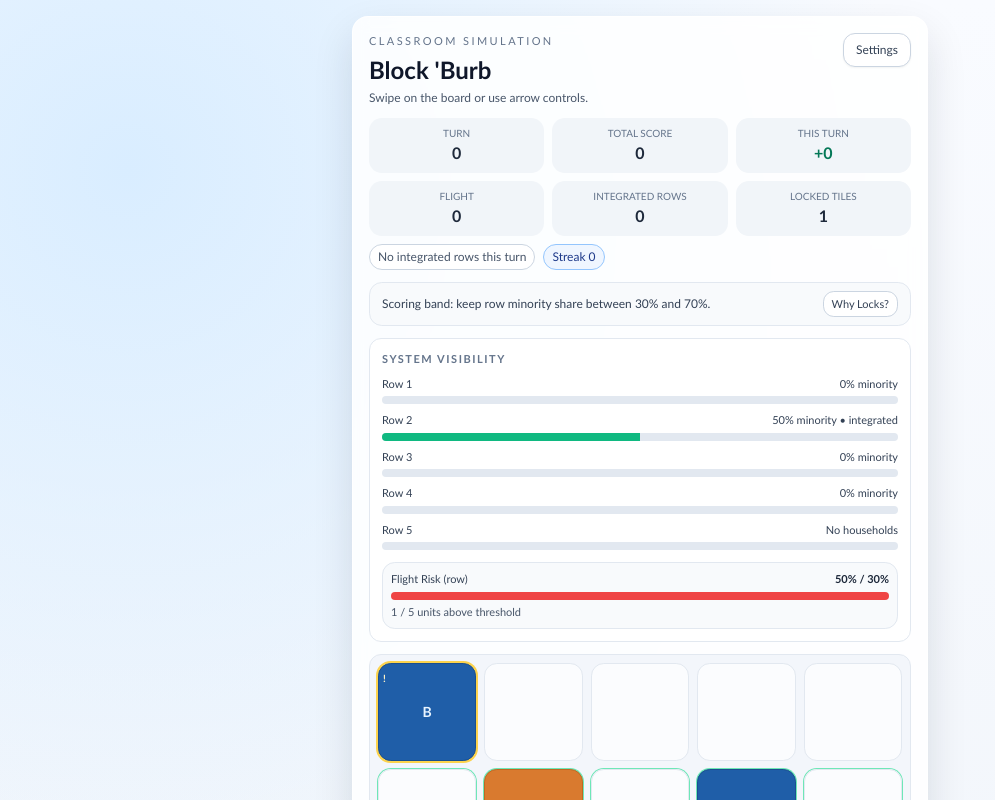
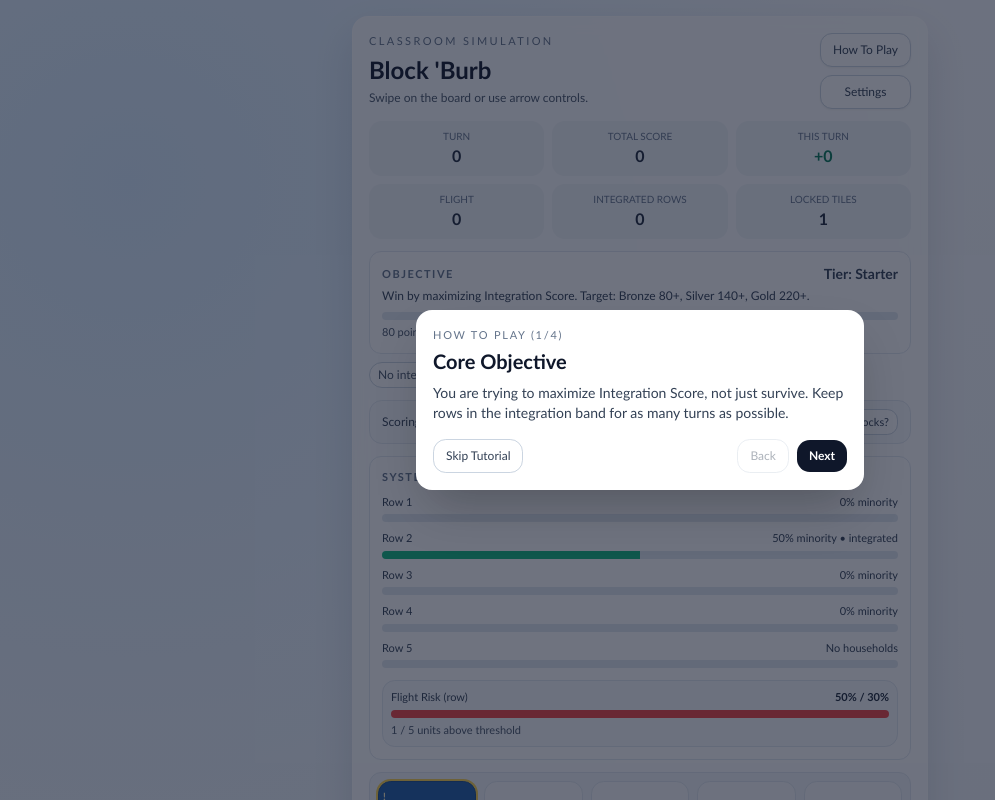
Before and after one commit to professorcaren/block-burb, a React (Vite) app in the folder block-burb-app/: page / in a window 1280 px wide. Shown: the top 800 px of the page, without its empty margins (0-995 px from the left). Built offline with nearby package versions, Linux system fonts and the light colour scheme.

Commit message:
Add onboarding tutorial and explicit win goals

```diff
--- a/block-burb-app/src/App.tsx
+++ b/block-burb-app/src/App.tsx
@@ -112,6 +112,61 @@ interface FlightRiskMetric {
   totalUnits: number
   riskRatio: number
   label: 'low' | 'medium' | 'high' | 'triggered'
+}
+
+interface ScoreTier {
+  label: 'Starter' | 'Bronze' | 'Silver' | 'Gold'
+  points: number
+  tone: string
+}
+
+interface OnboardingStep {
+  title: string
+  body: string
+}
+
+const SCORE_TIERS: ScoreTier[] = [
+  { label: 'Starter', points: 0, tone: 'text-slate-700' },
+  { label: 'Bronze', points: 80, tone: 'text-amber-700' },
+  { label: 'Silver', points: 140, tone: 'text-sky-700' },
+  { label: 'Gold', points: 220, tone: 'text-emerald-700' },
+]
+
+const ONBOARDING_STEPS: OnboardingStep[] = [
+  {
+    title: 'Core Objective',
+    body: "You are trying to maximize Integration Score, not just survive. Keep rows in the integration band for as many turns as possible.",
+  },
+  {
+    title: 'How You Score',
+    body: 'Each turn, every row in the 30%-70% minority range gives points. Streaking integrated turns increases your total quickly.',
+  },
+  {
+    title: 'What Causes Collapse',
+    body: 'When minority share crosses the tipping threshold, flight can trigger. Watch the Flight Risk meter and avoid threshold jumps.',
+  },
+  {
+    title: 'What Counts As A Win',
+    body: 'Use score tiers: Bronze 80+, Silver 140+, Gold 220+. Try to hit Silver while preventing lock spirals and full segregation.',
+  },
+]
+
+const ONBOARDING_STORAGE_KEY = 'block-burb-onboarding-v1'
+
+const getScoreTier = (score: number): ScoreTier =>
+  SCORE_TIERS.reduce((best, tier) => (score >= tier.points ? tier : best), SCORE_TIERS[0])
+
+const getNextScoreTier = (score: number): ScoreTier | null =>
+  SCORE_TIERS.find((tier) => tier.points > score) ?? null
+
+const getScoreProgress = (score: number, nextTier: ScoreTier | null): number => {
+  if (nextTier === null) {
+    return 100
+  }
+
+  const previousTier = SCORE_TIERS.reduce((best, tier) => (tier.points < nextTier.points ? tier : best), SCORE_TIERS[0])
+  const span = Math.max(1, nextTier.points - previousTier.points)
+  return Math.max(0, Math.min(100, Math.round(((score - previousTier.points) / span) * 100)))
 }
 
 const isHouseholdCell = (cell: Cell): cell is Tile =>
@@ -319,6 +374,8 @@ function App() {
   const [game, setGame] = useState(() => createInitialState(DEFAULT_CONFIG))
   const [showSettings, setShowSettings] = useState(false)
   const [showLockHelp, setShowLockHelp] = useState(false)
+  const [showOnboarding, setShowOnboarding] = useState(false)
+  const [onboardingStepIndex, setOnboardingStepIndex] = useState(0)
   const touchStartRef = useRef<TouchPoint | null>(null)
 
   const handleMove = useCallback(
@@ -327,6 +384,13 @@ function App() {
     },
     [config],
   )
+
+  useEffect(() => {
+    const hasSeen = window.localStorage.getItem(ONBOARDING_STORAGE_KEY)
+    if (!hasSeen) {
+      setShowOnboarding(true)
+    }
+  }, [])
 
   useEffect(() => {
     const onKeyDown = (event: KeyboardEvent): void => {
@@ -386,6 +450,25 @@ function App() {
     setGame(createInitialState(config))
   }
 
+  const openOnboarding = (): void => {
+    setOnboardingStepIndex(0)
+    setShowOnboarding(true)
+  }
+
+  const closeOnboarding = (): void => {
+    setShowOnboarding(false)
+    setOnboardingStepIndex(0)
+    window.localStorage.setItem(ONBOARDING_STORAGE_KEY, '1')
+  }
+
+  const nextOnboardingStep = (): void => {
+    setOnboardingStepIndex((previous) => Math.min(previous + 1, ONBOARDING_STEPS.length - 1))
+  }
+
+  const previousOnboardingStep = (): void => {
+    setOnboardingStepIndex((previous) => Math.max(previous - 1, 0))
+  }
+
   const endNow = (): void => {
     setGame((previous) => endSession(previous))
   }
@@ -406,6 +489,59 @@ function App() {
   )
 
   const activeBoardClass = game.summary.flightCount > 0 ? 'board-flash' : ''
+  const currentTier = useMemo(() => getScoreTier(game.totalScore), [game.totalScore])
+  const nextTier = useMemo(() => getNextScoreTier(game.totalScore), [game.totalScore])
+  const scoreProgress = useMemo(() => getScoreProgress(game.totalScore, nextTier), [game.totalScore, nextTier])
+  const activeOnboardingStep = ONBOARDING_STEPS[onboardingStepIndex]
+  const onboardingModal = showOnboarding ? (
+    <div className="fixed inset-0 z-40 flex items-center justify-center bg-slate-900/60 px-4">
+      <div className="w-full max-w-md rounded-2xl border border-white/60 bg-white p-4 shadow-2xl">
+        <p className="text-[11px] uppercase tracking-[0.16em] text-slate-500">
+          How To Play ({onboardingStepIndex + 1}/{ONBOARDING_STEPS.length})
+        </p>
+        <h2 className="mt-1 text-xl font-semibold text-slate-900">{activeOnboardingStep.title}</h2>
+        <p className="mt-2 text-sm text-slate-700">{activeOnboardingStep.body}</p>
+
+        <div className="mt-4 flex items-center justify-between gap-2">
+          <button
+            type="button"
+            onClick={closeOnboarding}
+            className="rounded-lg border border-slate-300 bg-white px-3 py-2 text-xs font-medium text-slate-700"
+          >
+            Skip Tutorial
+          </button>
+
+          <div className="flex items-center gap-2">
+            <button
+              type="button"
+              onClick={previousOnboardingStep}
+              className="rounded-lg border border-slate-300 bg-white px-3 py-2 text-xs font-medium text-slate-700 disabled:opacity-40"
+              disabled={onboardingStepIndex === 0}
+            >
+              Back
+            </button>
+            {onboardingStepIndex < ONBOARDING_STEPS.length - 1 ? (
+              <button
+                type="button"
+                onClick={nextOnboardingStep}
+                className="rounded-lg bg-slate-900 px-3 py-2 text-xs font-semibold text-white"
+              >
+                Next
+              </button>
+            ) : (
+              <button
+                type="button"
+                onClick={closeOnboarding}
+                className="rounded-lg bg-emerald-600 px-3 py-2 text-xs font-semibold text-white"
+              >
+                Start Playing
+              </button>
+            )}
+          </div>
+        </div>
+      </div>
+    </div>
+  ) : null
 
   if (game.gameOver) {
     return (
@@ -434,6 +570,14 @@ function App() {
             </div>
           </div>
 
+          <div className="mt-3 rounded-xl border border-slate-200 bg-white px-3 py-2">
+            <p className="text-xs text-slate-600">
+              Outcome tier: <span className={`font-semibold ${currentTier.tone}`}>{currentTier.label}</span>. Win
+              target for class discussion: reach at least <span className="font-semibold">Silver (140+)</span> while
+              avoiding lock/flight cascades.
+            </p>
+          </div>
+
           <div className="mt-5 grid gap-4 sm:grid-cols-2">
             <div>
               <p className="mb-2 text-sm font-medium text-slate-700">Final map</p>
@@ -457,6 +601,7 @@ function App() {
             Start New Session
           </button>
         </section>
+        {onboardingModal}
       </main>
     )
   }
@@ -470,6 +615,14 @@ function App() {
             <h1 className="mt-1 text-2xl font-semibold text-slate-900">Block 'Burb</h1>
             <p className="mt-1 text-xs text-slate-600">Swipe on the board or use arrow controls.</p>
           </div>
+          <div className="flex flex-col gap-2">
+            <button
+              type="button"
+              onClick={openOnboarding}
+              className="rounded-xl border border-slate-300 bg-white px-3 py-2 text-xs font-medium text-slate-700 shadow-sm"
+            >
+              How To Play
+            </button>
             <button
               type="button"
               onClick={() => setShowSettings((previous) => !previous)}
@@ -477,6 +630,7 @@ function App() {
             >
               {showSettings ? 'Close' : 'Settings'}
             </button>
+          </div>
         </header>
 
         <div className="mt-3 grid grid-cols-3 gap-2 text-center">
@@ -505,6 +659,24 @@ function App() {
             <p className="text-base font-semibold text-slate-800">{lockedHouseholds}</p>
           </div>
         </div>
+
+        <section className="mt-3 rounded-xl border border-slate-200 bg-white p-3">
+          <div className="flex items-center justify-between gap-2">
+            <p className="text-[11px] font-semibold uppercase tracking-[0.14em] text-slate-500">Objective</p>
+            <span className={`text-sm font-semibold ${currentTier.tone}`}>Tier: {currentTier.label}</span>
+          </div>
+          <p className="mt-1 text-xs text-slate-700">
+            Win by maximizing Integration Score. Target: Bronze 80+, Silver 140+, Gold 220+.
+          </p>
+          <div className="mt-2 h-2 overflow-hidden rounded-full bg-slate-200">
+            <div className="h-full bg-sky-500" style={{ width: `${scoreProgress}%` }} />
+          </div>
+          <p className="mt-1 text-[11px] text-slate-600">
+            {nextTier === null
+              ? 'Gold tier reached.'
+              : `${Math.max(0, nextTier.points - game.totalScore)} points to ${nextTier.label}.`}
+          </p>
+        </section>
 
         {game.summary.segregationWarning ? (
           <p className="mt-3 rounded-lg border border-amber-300 bg-amber-50 px-3 py-2 text-xs text-amber-900">
@@ -882,6 +1054,7 @@ function App() {
           </p>
         </footer>
       </section>
+      {onboardingModal}
     </main>
   )
 }
```
Lines whose indentation alone changed are shown as unchanged.
